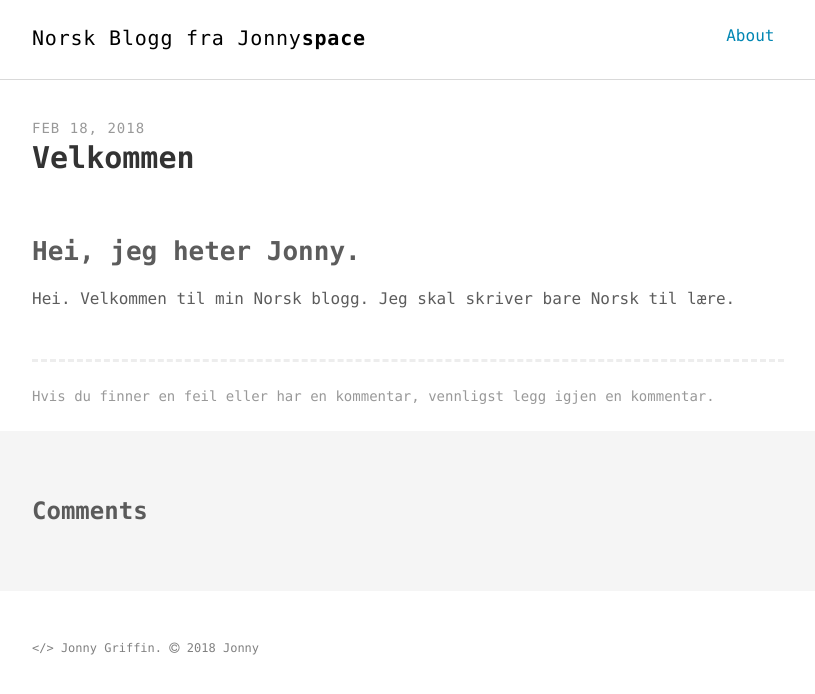
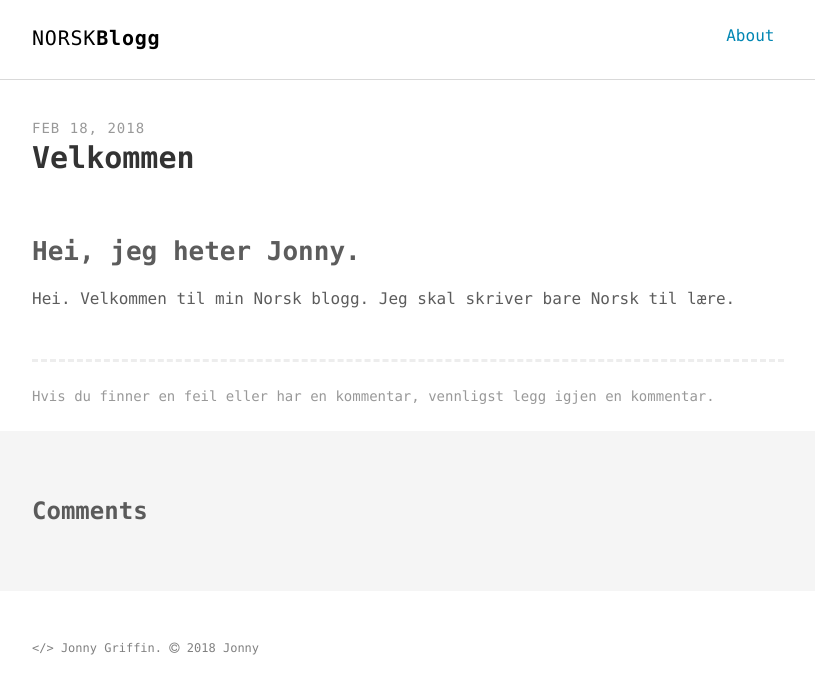
Before and after one commit to jjegg/norsk, a Jekyll site: the page built from _posts/2018-02-18-velkommen.md, in a window 1280 px wide. Shown: the top 694 px of the page, without its empty margins (232-1047 px from the left). Built offline with Jekyll 4.4.1, drawn with Linux system fonts in a browser that asks for light colours.

Commit message:
Update title

```diff
--- a/_config.yml
+++ b/_config.yml
@@ -1,7 +1,7 @@
 
 # SEO settings
-title: "Norsk Blogg fra Jonny"
-title2: "space" # default: ""
+title: "NORSK"
+title2: "Blogg" # default: ""
 description: "Just another minimalist Jekyll theme for technical writing."
 keywords: "norsk, blogg, norwegian, learning, nature, oslo, norway, norwegian lifestyle, images, norwegian nature"
 url: https://www.jonnygrifff.no/norsk # site url
```
